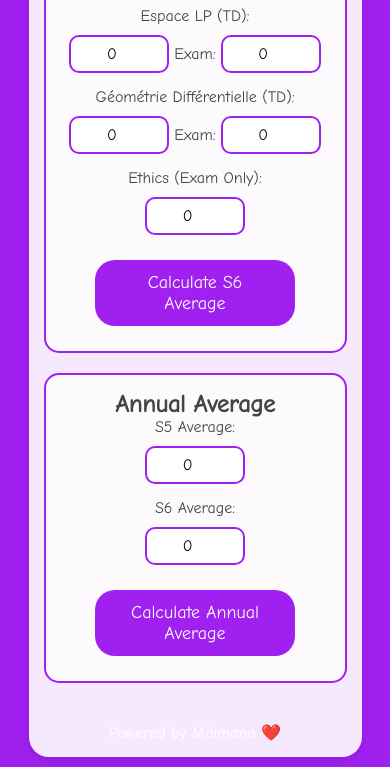
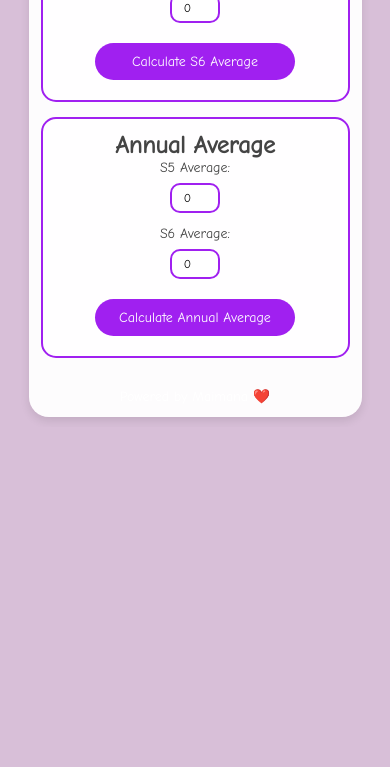
Before and after one commit to Inerig/-University-Semester-Average-Calculator, a plain HTML site: page index.html in a window 390 px wide. Shown: the part 973-1740 px from the top of the page. After the commit the page ends 1400 px from the top, so only its background shows below. Drawn offline with Linux system fonts and the light colour scheme.

Commit message:
Update styles.css

```diff
--- a/styles.css
+++ b/styles.css
@@ -12,19 +12,19 @@ body {
     justify-content: center;
     align-items: center;
     min-height: 100vh;
-    background-color: #a020f0; /* Purple background */
+    background-color: #d8bfd8; /* Light purple background */
     color: #444;
     overflow-x: hidden;
     padding: 10px;
 }
 
 .container {
-    background: rgba(255, 255, 255, 0.9);
+    background: rgba(255, 255, 255, 0.95);
     padding: 20px;
     border-radius: 20px;
     text-align: center;
     max-width: 90%;
-    width: 600px;
+    width: 500px;
     box-shadow: 0 4px 10px rgba(0, 0, 0, 0.1);
     display: flex;
     flex-direction: column;
@@ -33,11 +33,11 @@ body {
 
 .semester {
     width: 100%;
-    margin-bottom: 20px;
-    padding: 15px;
+    margin-bottom: 15px;
+    padding: 12px;
     border: 2px solid #a020f0;
     border-radius: 15px;
-    background: rgba(255, 255, 255, 0.8);
+    background: rgba(255, 255, 255, 0.85);
 }
 
 .module {
@@ -46,32 +46,32 @@ body {
     justify-content: center;
     align-items: center;
     width: 100%;
-    margin-bottom: 10px;
+    margin-bottom: 8px;
 }
 
 label {
     width: 100%;
     text-align: center;
-    font-size: 18px;
-    margin-bottom: 5px;
+    font-size: 16px;
+    margin-bottom: 3px;
 }
 
 input[type="number"] {
-    width: 80px;
-    padding: 8px;
+    width: 60px; /* Smaller input boxes */
+    padding: 6px;
     text-align: center;
     border: 2px solid #a020f0;
     border-radius: 10px;
     font-family: 'Comic Neue', cursive;
-    font-size: 16px;
+    font-size: 14px;
     transition: all 0.3s ease;
-    margin: 5px;
+    margin: 4px;
 }
 
 button {
-    margin-top: 10px;
-    padding: 12px 20px;
-    font-size: 18px;
+    margin-top: 8px;
+    padding: 10px 18px;
+    font-size: 16px;
     cursor: pointer;
     background-color: #a020f0;
     color: white;
@@ -87,16 +87,16 @@ button:hover {
 }
 
 .result-box {
-    margin-top: 10px;
+    margin-top: 8px;
     font-weight: bold;
-    font-size: 18px;
+    font-size: 16px;
     color: #a020f0;
 }
 
 /* Footer Styling */
 .footer {
-    margin-top: 20px;
-    font-size: 16px;
+    margin-top: 15px;
+    font-size: 14px;
     color: white;
 }
 
@@ -104,18 +104,25 @@ button:hover {
 @media (max-width: 768px) {
     .container {
         width: 95%;
-        padding: 15px;
+        padding: 12px;
     }
 
     label {
-        font-size: 16px;
+        font-size: 14px;
         width: 100%;
     }
 
     input[type="number"] {
+        width: 50px;
+        font-size: 12px;
+    }
+
+    button {
         width: 100%;
-        max-width: 100px;
+        max-width: 180px;
+        font-size: 14px;
     }
+}
 
     button {
         width: 100%;
```
